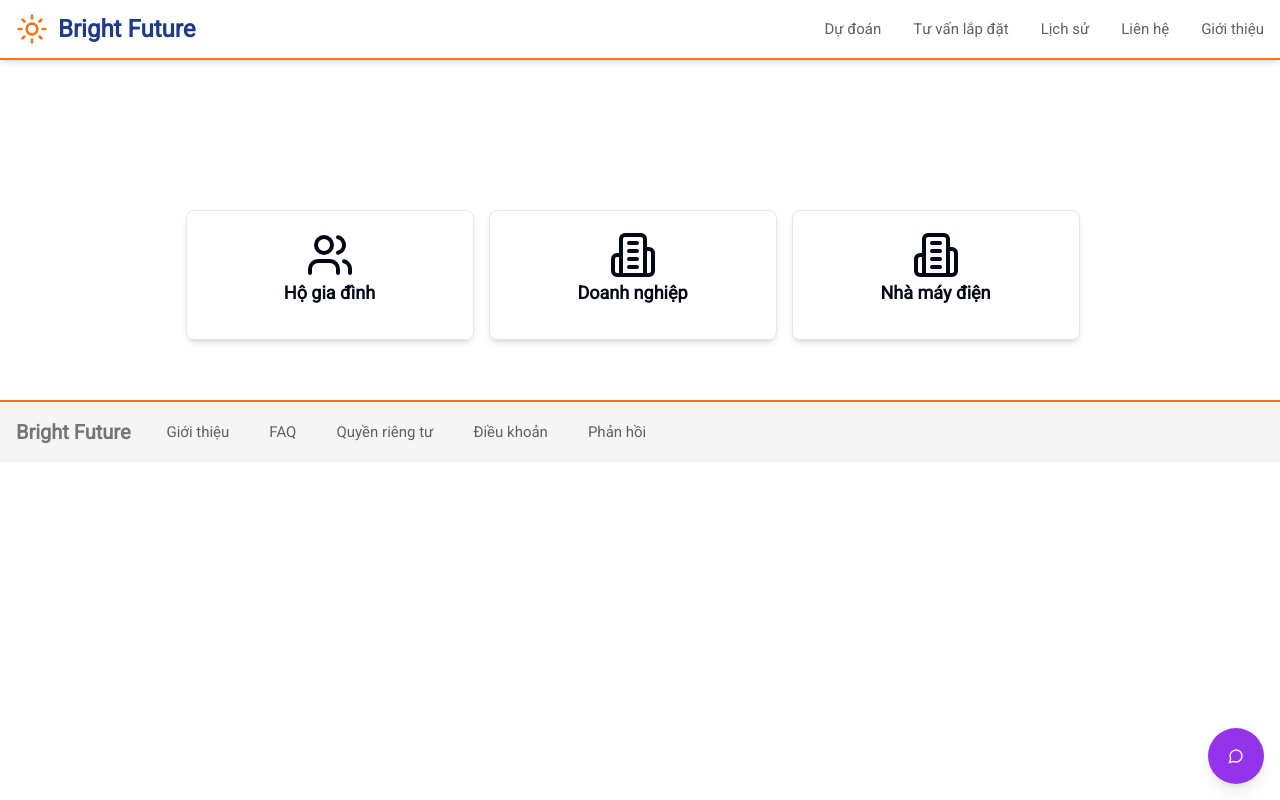
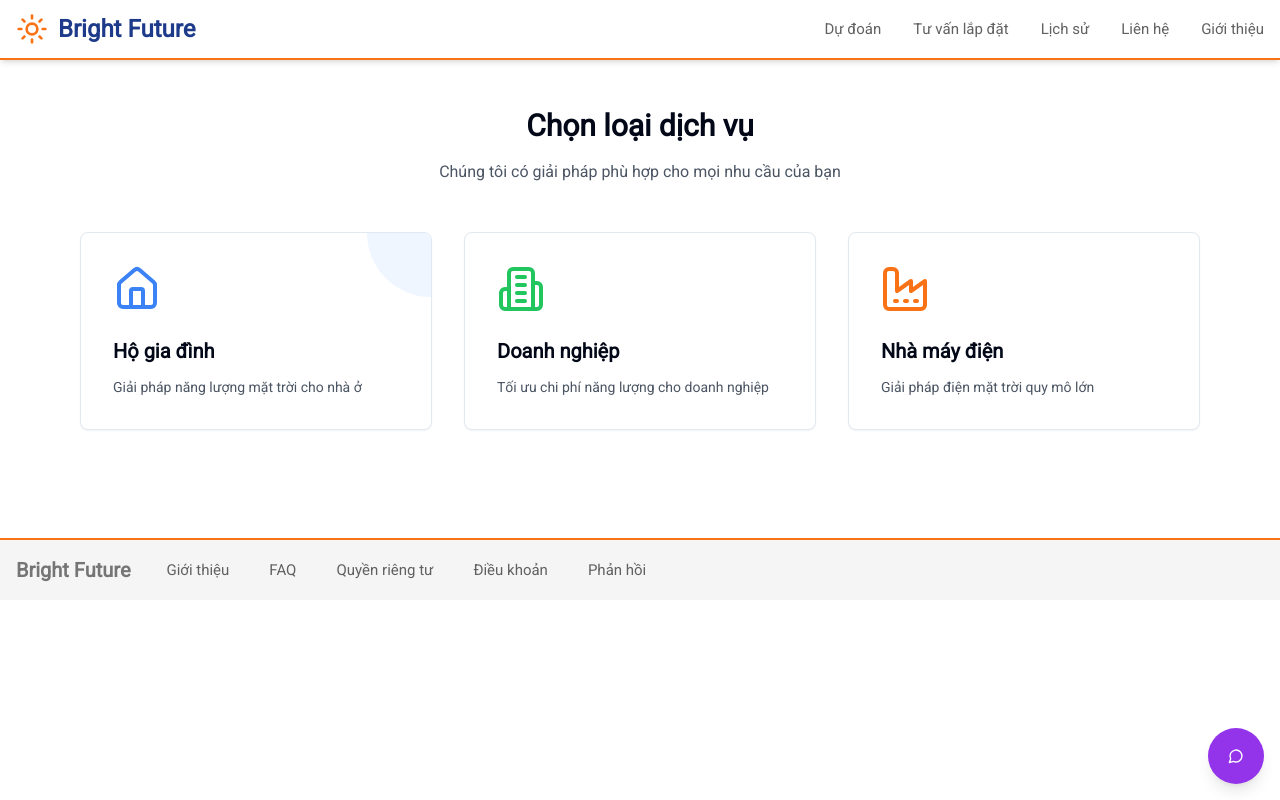
Before and after one commit to spaghetti-lover/BrightFuture, a Next.js app in the folder frontend/: page /consulting in a window 1280 px wide. Built offline with nearby package versions, Linux system fonts and the light colour scheme.

Commit message:
Init branch DucAnh

```diff
--- a/frontend/src/app/(pages)/consulting/page.tsx
+++ b/frontend/src/app/(pages)/consulting/page.tsx
@@ -1,33 +1,82 @@
-import { Users, Building2 } from "lucide-react";
+import React from "react";
+import { Card, CardContent } from "@/components/ui/card";
+import { Home, Building2, Factory } from "lucide-react";
 import Link from "next/link";
-const Consulting = () => {
+
+const ConsultingPage = () => {
+  const customerTypes = [
+    {
+      id: "household",
+      icon: <Home className="w-12 h-12" />,
+      title: "Hộ gia đình",
+      description: "Giải pháp năng lượng mặt trời cho nhà ở",
+      color: "blue",
+      link: "/estimator/household",
+    },
+    {
+      id: "business",
+      icon: <Building2 className="w-12 h-12" />,
+      title: "Doanh nghiệp",
+      description: "Tối ưu chi phí năng lượng cho doanh nghiệp",
+      color: "green",
+      link: "/estimator/business",
+    },
+    {
+      id: "factory",
+      icon: <Factory className="w-12 h-12" />,
+      title: "Nhà máy điện",
+      description: "Giải pháp điện mặt trời quy mô lớn",
+      color: "orange",
+      link: "/estimator/factory",
+    },
+  ];
+
   return (
-    <>
-      <div className="flex items-center justify-center align-middle pt-[150px]">
-        <Link
-          href="consulting/household"
-          className="flex flex-col items-center border rounded-lg p-5 w-72 shadow-md mr-[15px]"
-        >
-          <Users size={48} />
-          <h4 className="font-semibold text-lg mb-3">Hộ gia đình</h4>
-        </Link>
-        <Link
-          href="/estimator/business"
-          className="flex flex-col items-center border rounded-lg p-5 w-72 shadow-md mr-[15px]"
-        >
-          <Building2 size={48} />
-          <h4 className="font-semibold text-lg mb-3">Doanh nghiệp</h4>
-        </Link>
-        <Link
-          href="/estimator/factory"
-          className="flex flex-col items-center border rounded-lg p-5 w-72 shadow-md mr-[15px]"
-        >
-          <Building2 size={48} />
-          <h4 className="font-semibold text-lg mb-3">Nhà máy điện</h4>
-        </Link>
+    <div className="max-w-6xl mx-auto px-4 py-12">
+      <div className="text-center mb-12">
+        <h2 className="text-3xl font-bold mb-4">Chọn loại dịch vụ</h2>
+        <p className="text-gray-600">
+          Chúng tôi có giải pháp phù hợp cho mọi nhu cầu của bạn
+        </p>
       </div>
-    </>
+
+      <div className="grid md:grid-cols-3 gap-8">
+        {customerTypes.map((type) => (
+          <Link href={type.link}>
+            <Card
+              key={type.id}
+              className="group relative overflow-hidden cursor-pointer hover:shadow-xl transition-all duration-300 transform hover:-translate-y-1"
+            >
+              <CardContent className="p-8">
+                <div className="relative z-10">
+                  <div
+                    className={`mb-6 text-${type.color}-500 transform group-hover:scale-110 transition-transform duration-300`}
+                  >
+                    {type.icon}
+                  </div>
+                  <h3 className="text-xl font-semibold mb-3">{type.title}</h3>
+                  <p className="text-gray-600 text-sm">{type.description}</p>
+                </div>
+
+                {/* Decorative background circle */}
+                <div
+                  className={`absolute top-0 right-0 w-32 h-32 bg-${type.color}-50 rounded-full -mr-16 -mt-16 transition-transform duration-300 group-hover:scale-150`}
+                ></div>
+
+                {/* Hover overlay */}
+                <div className="absolute inset-0 bg-gradient-to-r from-transparent to-white/5 opacity-0 group-hover:opacity-100 transition-opacity duration-300"></div>
+              </CardContent>
+
+              {/* Bottom border highlight */}
+              <div
+                className={`absolute bottom-0 left-0 w-full h-1 bg-${type.color}-500 transform scale-x-0 group-hover:scale-x-100 transition-transform duration-300`}
+              ></div>
+            </Card>
+          </Link>
+        ))}
+      </div>
+    </div>
   );
 };
 
-export default Consulting;
+export default ConsultingPage;
--- a/frontend/src/app/(pages)/estimator/page.tsx
+++ b/frontend/src/app/(pages)/estimator/page.tsx
@@ -3,7 +3,7 @@ import { Card, CardContent } from "@/components/ui/card";
 import { Home, Building2, Factory } from "lucide-react";
 import Link from "next/link";
 
-const CustomerTypeSelector = () => {
+const EstimatorPage = () => {
   const customerTypes = [
     {
       id: "household",
@@ -79,4 +79,4 @@ const CustomerTypeSelector = () => {
   );
 };
 
-export default CustomerTypeSelector;
+export default EstimatorPage;
--- a/frontend/src/app/components/chatbot/ChatBot.tsx
+++ b/frontend/src/app/components/chatbot/ChatBot.tsx
@@ -43,7 +43,7 @@ const ChatBot = () => {
   };
 
   return (
-    <div className="fixed bottom-4 right-4 z-50 z-[9999]">
+    <div className="fixed bottom-4 right-4 z-[9999]">
       {!isOpen ? (
         <Button
           onClick={() => setIsOpen(true)}
```
